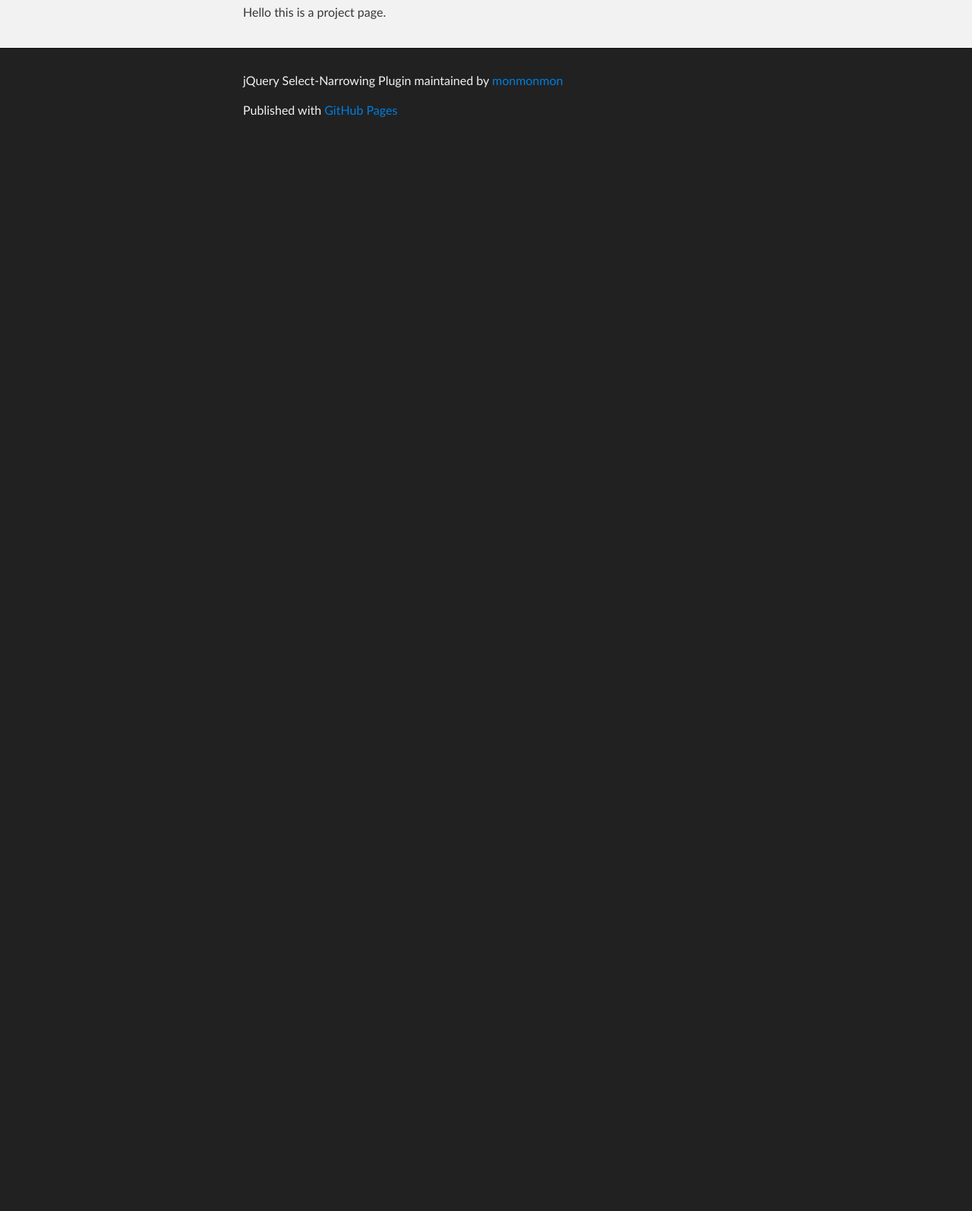
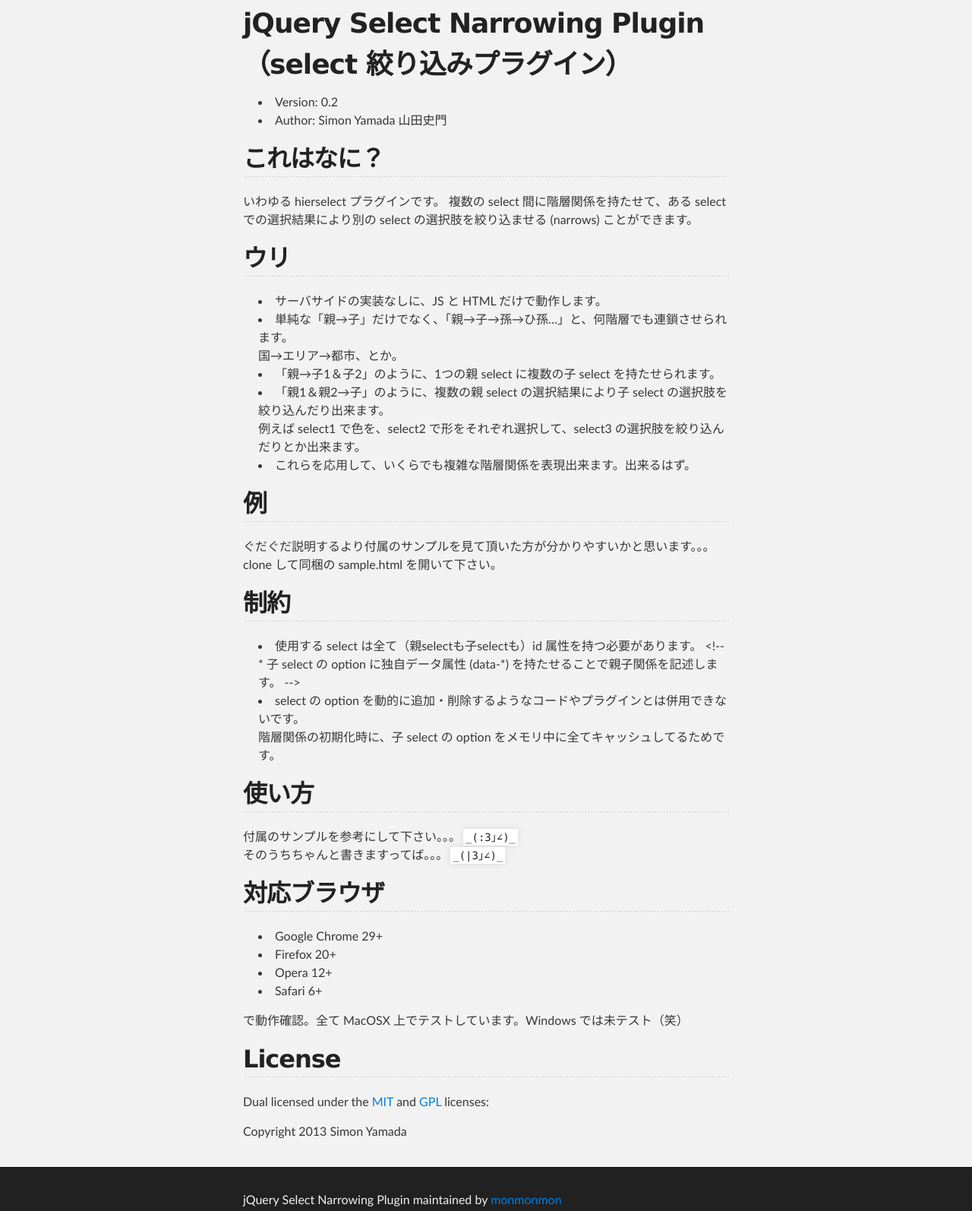
Before and after one commit to monmonmon/jquery.narrows, a plain HTML site: page index.html in a window 1280 px wide. Shown: the part 319-1913 px from the top of the page at 76% size. Before the commit the page ends 800 px from the top, so only its background shows below. Drawn offline with Linux system fonts and the light colour scheme.

Commit message:
Create gh-pages branch via GitHub

```diff
--- a/index.html
+++ b/index.html
@@ -4,11 +4,11 @@
   <head>
     <meta charset='utf-8' />
     <meta http-equiv="X-UA-Compatible" content="chrome=1" />
-    <meta name="description" content="jQuery Select-Narrowing Plugin : jQuery" />
+    <meta name="description" content="jQuery Select Narrowing Plugin : jQuery" />
 
     <link rel="stylesheet" type="text/css" media="screen" href="stylesheets/stylesheet.css">
 
-    <title>jQuery Select-Narrowing Plugin</title>
+    <title>jQuery Select Narrowing Plugin</title>
   </head>
 
   <body>
@@ -16,14 +16,14 @@
     <!-- HEADER -->
     <div id="header_wrap" class="outer">
         <header class="inner">
-          <a id="forkme_banner" href="https://github.com/monmonmon/jQuery-Select-Narrowing-Plugin">View on GitHub</a>
+          <a id="forkme_banner" href="https://github.com/monmonmon/jquery.narrows">View on GitHub</a>
 
-          <h1 id="project_title">jQuery Select-Narrowing Plugin</h1>
+          <h1 id="project_title">jQuery Select Narrowing Plugin</h1>
           <h2 id="project_tagline">jQuery</h2>
 
             <section id="downloads">
-              <a class="zip_download_link" href="https://github.com/monmonmon/jQuery-Select-Narrowing-Plugin/zipball/master">Download this project as a .zip file</a>
-              <a class="tar_download_link" href="https://github.com/monmonmon/jQuery-Select-Narrowing-Plugin/tarball/master">Download this project as a tar.gz file</a>
+              <a class="zip_download_link" href="https://github.com/monmonmon/jquery.narrows/zipball/master">Download this project as a .zip file</a>
+              <a class="tar_download_link" href="https://github.com/monmonmon/jquery.narrows/tarball/master">Download this project as a tar.gz file</a>
             </section>
         </header>
     </div>
@@ -31,14 +31,74 @@
     <!-- MAIN CONTENT -->
     <div id="main_content_wrap" class="outer">
       <section id="main_content" class="inner">
-        <p>Hello this is a project page.</p>
+
+
+<h1>
+<a name="jquery-select-narrowing-pluginselect-%E7%B5%9E%E3%82%8A%E8%BE%BC%E3%81%BF%E3%83%97%E3%83%A9%E3%82%B0%E3%82%A4%E3%83%B3" class="anchor" href="#jquery-select-narrowing-pluginselect-%E7%B5%9E%E3%82%8A%E8%BE%BC%E3%81%BF%E3%83%97%E3%83%A9%E3%82%B0%E3%82%A4%E3%83%B3"><span class="octicon octicon-link"></span></a>jQuery Select Narrowing Plugin（select 絞り込みプラグイン）</h1>
+
+<ul>
+<li>Version: 0.2</li>
+<li>Author: Simon Yamada 山田史門</li>
+</ul><h2>
+<a name="%E3%81%93%E3%82%8C%E3%81%AF%E3%81%AA%E3%81%AB" class="anchor" href="#%E3%81%93%E3%82%8C%E3%81%AF%E3%81%AA%E3%81%AB"><span class="octicon octicon-link"></span></a>これはなに？</h2>
+
+<p>いわゆる hierselect プラグインです。
+複数の select 間に階層関係を持たせて、ある select での選択結果により別の select の選択肢を絞り込ませる (narrows) ことができます。</p>
+
+<h2>
+<a name="%E3%82%A6%E3%83%AA" class="anchor" href="#%E3%82%A6%E3%83%AA"><span class="octicon octicon-link"></span></a>ウリ</h2>
+
+<ul>
+<li>サーバサイドの実装なしに、JS と HTML だけで動作します。</li>
+<li>単純な「親→子」だけでなく、「親→子→孫→ひ孫…」と、何階層でも連鎖させられます。<br>
+国→エリア→都市、とか。</li>
+<li>「親→子1＆子2」のように、1つの親 select に複数の子 select を持たせられます。</li>
+<li>「親1＆親2→子」のように、複数の親 select の選択結果により子 select の選択肢を絞り込んだり出来ます。<br>
+例えば select1 で色を、select2 で形をそれぞれ選択して、select3 の選択肢を絞り込んだりとか出来ます。</li>
+<li>これらを応用して、いくらでも複雑な階層関係を表現出来ます。出来るはず。</li>
+</ul><h2>
+<a name="%E4%BE%8B" class="anchor" href="#%E4%BE%8B"><span class="octicon octicon-link"></span></a>例</h2>
+
+<p>ぐだぐだ説明するより付属のサンプルを見て頂いた方が分かりやすいかと思います。。。<br>
+clone して同梱の sample.html を開いて下さい。</p>
+
+<h2>
+<a name="%E5%88%B6%E7%B4%84" class="anchor" href="#%E5%88%B6%E7%B4%84"><span class="octicon octicon-link"></span></a>制約</h2>
+
+<ul>
+<li>使用する select は全て（親selectも子selectも）id 属性を持つ必要があります。
+&lt;!-- * 子 select の option に独自データ属性 (data-*) を持たせることで親子関係を記述します。 --&gt;</li>
+<li>select の option を動的に追加・削除するようなコードやプラグインとは併用できないです。<br>
+階層関係の初期化時に、子 select の option をメモリ中に全てキャッシュしてるためです。</li>
+</ul><h2>
+<a name="%E4%BD%BF%E3%81%84%E6%96%B9" class="anchor" href="#%E4%BD%BF%E3%81%84%E6%96%B9"><span class="octicon octicon-link"></span></a>使い方</h2>
+
+<p>付属のサンプルを参考にして下さい。。。<code>_(:3｣∠)_</code><br>
+そのうちちゃんと書きますってば。。。<code>_(|3｣∠)_</code></p>
+
+<h2>
+<a name="%E5%AF%BE%E5%BF%9C%E3%83%96%E3%83%A9%E3%82%A6%E3%82%B6" class="anchor" href="#%E5%AF%BE%E5%BF%9C%E3%83%96%E3%83%A9%E3%82%A6%E3%82%B6"><span class="octicon octicon-link"></span></a>対応ブラウザ</h2>
+
+<ul>
+<li>Google Chrome 29+</li>
+<li>Firefox 20+</li>
+<li>Opera 12+</li>
+<li>Safari 6+</li>
+</ul><p>で動作確認。全て MacOSX 上でテストしています。Windows では未テスト（笑）</p>
+
+<h2>
+<a name="license" class="anchor" href="#license"><span class="octicon octicon-link"></span></a>License</h2>
+
+<p>Dual licensed under the <a href="http://www.opensource.org/licenses/MIT">MIT</a> and <a href="http://www.gnu.org/licenses/gpl.html">GPL</a> licenses:</p>
+
+<p>Copyright 2013 Simon Yamada</p>
       </section>
     </div>
 
     <!-- FOOTER  -->
     <div id="footer_wrap" class="outer">
       <footer class="inner">
-        <p class="copyright">jQuery Select-Narrowing Plugin maintained by <a href="https://github.com/monmonmon">monmonmon</a></p>
+        <p class="copyright">jQuery Select Narrowing Plugin maintained by <a href="https://github.com/monmonmon">monmonmon</a></p>
         <p>Published with <a href="http://pages.github.com">GitHub Pages</a></p>
       </footer>
     </div>
--- a/stylesheets/stylesheet.css
+++ b/stylesheets/stylesheet.css
@@ -45,10 +45,6 @@
 table {
   border-collapse: collapse;
   border-spacing: 0;
-}
-
-a:focus {
-  outline: none;
 }
 
 /*******************************************************************************
```
Also changed, not shown: params.json (+1 -1 lines).
